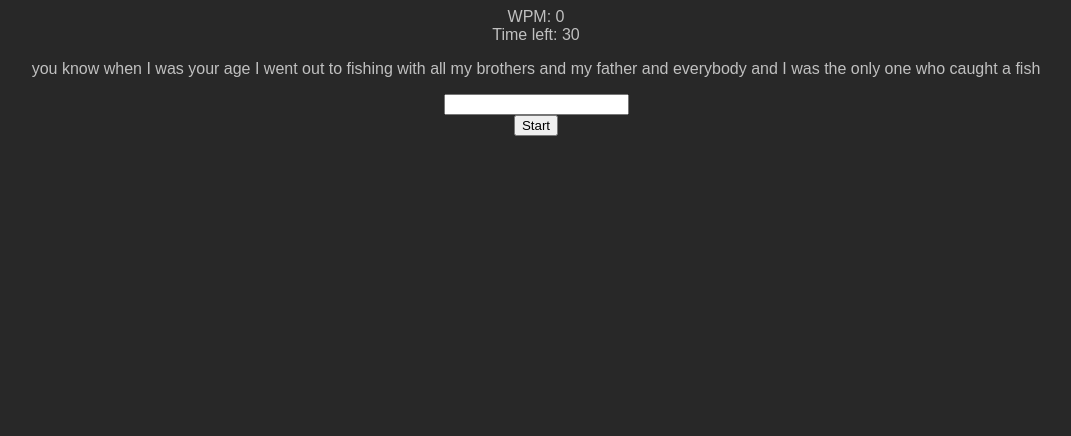
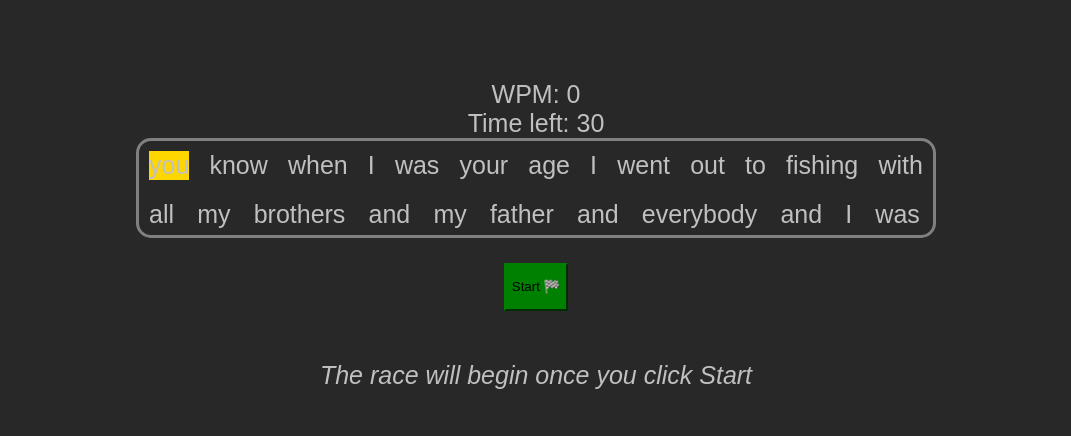
Before and after one commit to Splix1/ReactTyper, a React app: page /singlerace in a window 1280 px wide. Shown: the whole page, without its empty margins (104-1175 px from the left). Built offline with nearby package versions, Linux system fonts and the light colour scheme.

Commit message:
Added styling

```diff
--- a/app/components/Routes.js
+++ b/app/components/Routes.js
@@ -6,9 +6,9 @@ import SingleRace from './SingleRace';
 const Routes = () => {
   return (
     <Router>
-      <div>
+      <div id="react-typer">
         <nav></nav>
-        <main>
+        <main id="race">
           <Route exact path="/" component={Home} />
           <Route exact path="/singlerace" component={SingleRace} />
         </main>
--- a/app/components/SingleRace.js
+++ b/app/components/SingleRace.js
@@ -1,6 +1,37 @@
 import React, { useState, useEffect } from 'react';
 
 let dummyData = [
+  'you',
+  'know',
+  'when',
+  'I',
+  'was',
+  'your',
+  'age',
+  'I',
+  'went',
+  'out',
+  'to',
+  'fishing',
+  'with',
+  'all',
+  'my',
+  'brothers',
+  'and',
+  'my',
+  'father',
+  'and',
+  'everybody',
+  'and',
+  'I',
+  'was',
+  'the',
+  'only',
+  'one',
+  'who',
+  'caught',
+  'a',
+  'fish',
   'you',
   'know',
   'when',
@@ -56,18 +87,14 @@ function SingleRace() {
 
   useEffect(() => {
     if (timer % 2 === 0) {
-      setWPM(Math.round((wordsTyped / timeElapsed) * 60));
+      setWPM(Math.round((wordsTyped / timeElapsed) * 60) || 0);
     }
   }, [timer]);
 
   useEffect(() => {
     if (racing) {
-      let startTime = new Date();
-      let endTime = new Date();
-      endTime.setSeconds(startTime.getSeconds() + 30);
       let raceTimer = setInterval(() => {
-        let timeLeft = (endTime - new Date()) / 1000;
-        setTimer(timeLeft);
+        setTimer((timer -= 1));
         setTimeElapsed((timeElapsed += 1));
       }, 1000);
 
@@ -89,7 +116,7 @@ function SingleRace() {
     if (e.keyCode === 32) {
       if (currentlyTyped === currentWord) {
         setCharactersTyped(charactersTyped + (currentlyTyped.length + 1));
-        setWordsTyped(Math.round(charactersTyped / 5));
+        setWordsTyped(Math.floor(charactersTyped / 5));
         setRaceParagraph(raceParagraph.slice(1));
         setCurrentlyTyped('');
       } else {
@@ -101,23 +128,55 @@ function SingleRace() {
 
   return (
     <main id="single-race">
-      <div>WPM: {isNaN(WPM) ? 0 : WPM}</div>
+      <div>WPM: {WPM}</div>
+      <div>
+        {timer <= 10 ? (
+          <div className="race-ending">Time left: {timer}</div>
+        ) : (
           <div>Time left: {timer}</div>
+        )}
+      </div>
       <div id="race-paragraph">
         {' '}
-        <p>{raceParagraph.join(' ')}</p>
+        {raceParagraph.map((word, i) => {
+          if (i === 0) {
+            return (
+              <span wordnumber={i} id="current-word" key={i}>
+                {word}
+              </span>
+            );
+          } else {
+            return (
+              <span wordnumber={i} key={i}>
+                {word}
+              </span>
+            );
+          }
+        })}
       </div>
+      {racing === true ? (
         <input
           id="currently-typed"
           name="currently-typed"
           type="text"
+          autoFocus
           value={currentlyTyped}
           onChange={(e) => handleChange(e)}
           onKeyDown={(e) => handleSpace(e)}
         ></input>
-      {racing === false ? (
-        <button onClick={() => setRacing(true)}>Start</button>
       ) : null}
+      {racing === false && raceCompleted !== true ? (
+        <div id="start">
+          <p>
+            <button id="start-button" onClick={() => setRacing(true)}>
+              <p>Start 🏁</p>
+            </button>
+          </p>
+          <p id="start-text">The race will begin once you click Start</p>
+        </div>
+      ) : (
+        <img src="https://cdn.discordapp.com/emojis/925220507241033849.gif?size=96&quality=lossless" />
+      )}
       <br></br>
       {raceCompleted === true ? <div></div> : null}
     </main>
--- a/public/style.css
+++ b/public/style.css
@@ -1,6 +1,21 @@
 * {
   box-sizing: border-box;
   font-family: arial, sans-serif;
+}
+
+html,
+body,
+#main,
+#react-typer > main {
+  margin: 0;
+  height: 100%;
+  align-items: center;
+}
+
+#race > main {
+  margin: 0;
+  height: 50%;
+  align-items: center;
 }
 
 body {
@@ -9,8 +24,79 @@ body {
 }
 
 main {
-  align-items: center;
+  top: 30%;
+  flex: 1;
+}
+
+div#main {
   display: flex;
   flex-direction: column;
   justify-content: center;
 }
+
+div#main > div {
+  top: 10%;
+  flex-grow: 1;
+  position: absolute;
+  justify-content: space-between;
+}
+
+#single-race {
+  display: flex;
+  flex-direction: column;
+  align-items: center;
+  justify-content: space-evenly;
+  flex-wrap: wrap;
+}
+
+main#single-race > div {
+  font-size: 25px;
+}
+
+#start-button {
+  background-color: green;
+  border-color: green;
+  cursor: pointer;
+}
+
+#race-paragraph {
+  border-style: solid;
+  border-radius: 15px;
+  border-color: gray;
+  display: flex;
+  flex-direction: row;
+  flex-wrap: wrap;
+  justify-content: space-around;
+  height: 100px;
+  font-size: 25px;
+  width: 50rem;
+  overflow: hidden;
+}
+
+span {
+  margin: 10px;
+  flex-grow: 1;
+}
+
+#current-word {
+  background-color: gold;
+}
+
+#start-text {
+  font-style: italic;
+}
+
+#start {
+  display: flex;
+  flex-direction: column;
+  justify-content: center;
+  align-items: center;
+}
+
+#currently-typed {
+  width: 25rem;
+}
+
+.race-ending {
+  color: red;
+}
```
Lines whose indentation alone changed are shown as unchanged.
